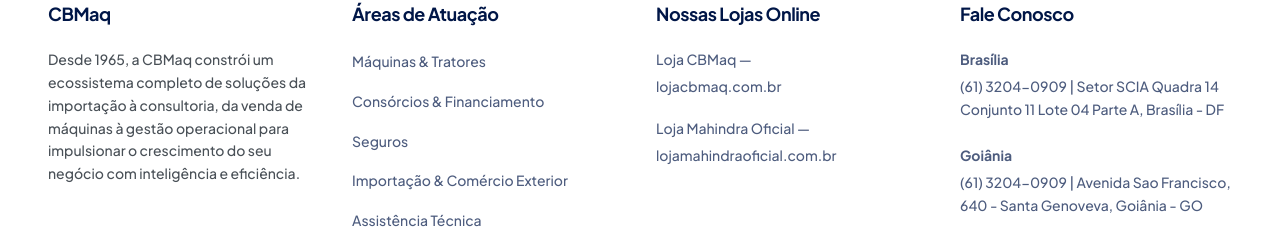
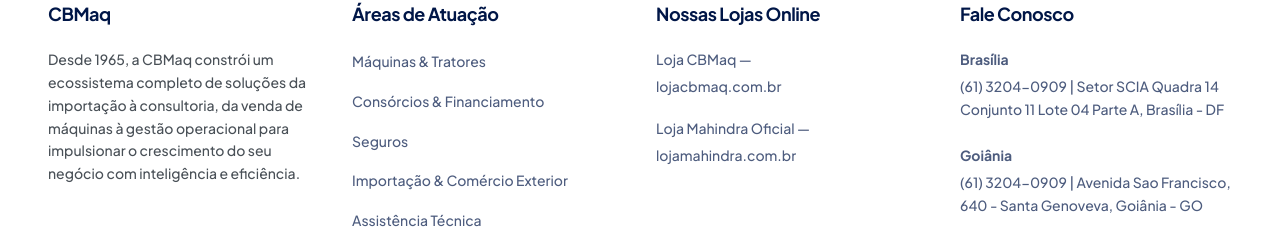
Before and after one commit to CBMaq/CBMAQ-SITE-NOVO-HOSTINGER, a Next.js app: page / in a window 1280 px wide. Shown: the part 4947-5181 px from the top of the page. Built offline with nearby package versions, Linux system fonts and the light colour scheme.

Commit message:
feat: implement reusable MegaMenu and FooterSection components for improved navigation and layout structure

```diff
--- a/src/components/layout/MegaMenu.tsx
+++ b/src/components/layout/MegaMenu.tsx
@@ -44,7 +44,7 @@
     title: "Digital",
     links: [
       { label: "Loja Oficial CBMaq", href: "/ecommerce" },
-      { label: "Loja Oficial Mahindra", href: "#" },
+      { label: "Loja Oficial Mahindra", href: "https://lojamahindra.com.br/" },
       { label: "Loja Oficial Mercado Livre", href: "https://www.mercadolivre.com.br/loja/cbmaq" },
     ]
   },
@@ -116,17 +116,22 @@
                         {column.title}
                       </h4>
                       <ul className="flex flex-col gap-3.5">
-                        {column.links.map((link, linkIdx) => (
+                        {column.links.map((link, linkIdx) => {
+                          const isExternal = link.href.startsWith("http");
+                          return (
                             <li key={linkIdx}>
                               <Link
                                 href={link.href}
+                                target={isExternal ? "_blank" : undefined}
+                                rel={isExternal ? "noopener noreferrer" : undefined}
                                 className="text-[0.9375rem] text-[#4d5c7e] font-medium transition-all duration-200 hover:text-[#0A4EE4] hover:translate-x-1 inline-block"
                                 onClick={() => setIsOpen(false)}
                               >
                                 {link.label}
                               </Link>
                             </li>
-                        ))}
+                          );
+                        })}
                       </ul>
                     </div>
                   ))}
@@ -187,10 +192,14 @@
                     {column.title}
                   </h4>
                   <ul className="flex flex-col gap-2.5 mt-1">
-                    {column.links.map((link, linkIdx) => (
+                    {column.links.map((link, linkIdx) => {
+                      const isExternal = link.href.startsWith("http");
+                      return (
                         <li key={linkIdx}>
                           <Link
                             href={link.href}
+                            target={isExternal ? "_blank" : undefined}
+                            rel={isExternal ? "noopener noreferrer" : undefined}
                             className={cn(
                               "text-[0.875rem] font-medium transition-colors",
                               isDark ? "text-white/70 hover:text-white" : "text-[#4d5c7e] hover:text-[#0A4EE4]"
@@ -200,7 +209,8 @@
                             {link.label}
                           </Link>
                         </li>
-                    ))}
+                      );
+                    })}
                   </ul>
                 </div>
               ))}
--- a/src/components/sections/FooterSection.tsx
+++ b/src/components/sections/FooterSection.tsx
@@ -96,16 +96,26 @@
             </h4>
             <ul className="flex flex-col gap-5 items-center md:items-start text-center md:text-left">
               <li>
-                <Link href="#" className="flex flex-col gap-1 text-[0.875rem] text-[#4d5c7e] font-medium transition-colors hover:text-[#0A4EE4] group">
+                <a
+                  href="https://www.lojacbmaq.com.br/"
+                  target="_blank"
+                  rel="noopener noreferrer"
+                  className="flex flex-col gap-1 text-[0.875rem] text-[#4d5c7e] font-medium transition-colors hover:text-[#0A4EE4] group"
+                >
                   <span className="text-[#4d5c7e] font-medium group-hover:text-[#0A4EE4]">Loja CBMaq —</span>
                   <span>lojacbmaq.com.br</span>
-                </Link>
+                </a>
               </li>
               <li>
-                <Link href="#" className="flex flex-col gap-1 text-[0.875rem] text-[#4d5c7e] font-medium transition-colors hover:text-[#0A4EE4] group">
+                <a
+                  href="https://lojamahindra.com.br/"
+                  target="_blank"
+                  rel="noopener noreferrer"
+                  className="flex flex-col gap-1 text-[0.875rem] text-[#4d5c7e] font-medium transition-colors hover:text-[#0A4EE4] group"
+                >
                   <span className="text-[#4d5c7e] font-medium group-hover:text-[#0A4EE4]">Loja Mahindra Oficial —</span>
-                  <span>lojamahindraoficial.com.br</span>
-                </Link>
+                  <span>lojamahindra.com.br</span>
+                </a>
               </li>
             </ul>
           </div>
```
Lines whose indentation alone changed are shown as unchanged.
